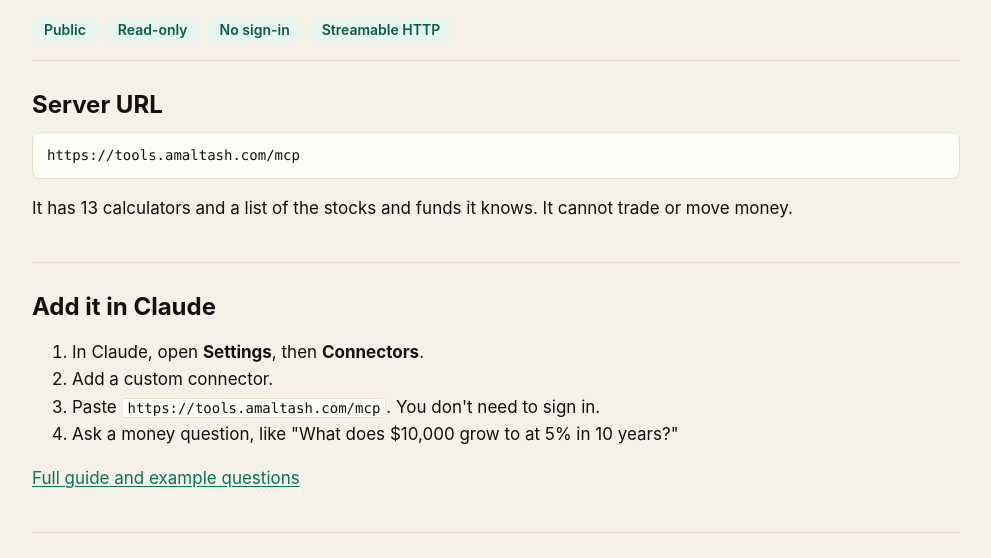
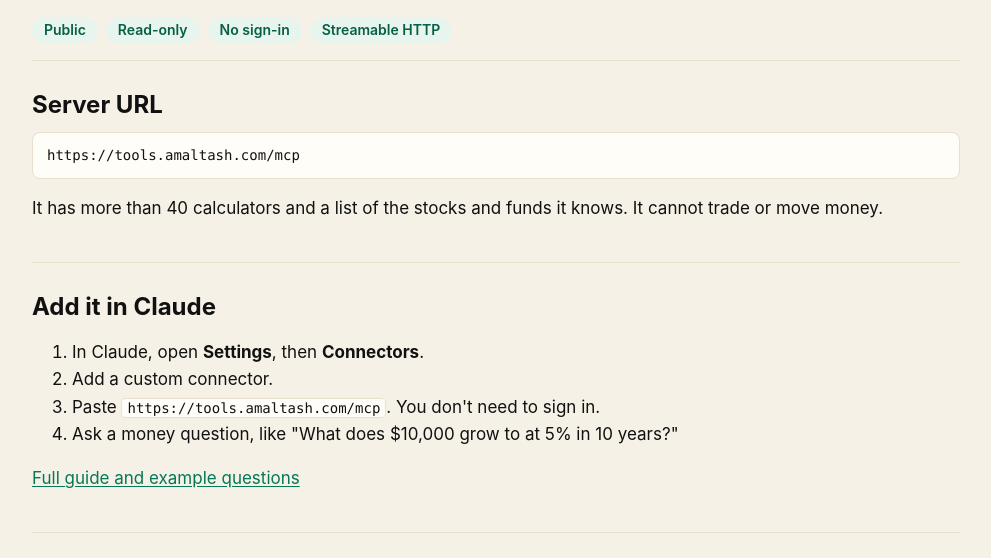
Before and after one commit to amaltash-hq/amaltash-hq.github.io, a plain HTML site: page mcp/index.html in a window 1280 px wide. Shown: the part 219-777 px from the top of the page, without its empty margins (144-1135 px from the left). Drawn offline with Linux system fonts and the light colour scheme.

Commit message:
docs: say 40+ calculators instead of 13 (#2)
Co-authored-by: Arpit Agarwal <arpwal@users.noreply.github.com>
Co-authored-by: Claude Opus 5.5 <noreply@anthropic.com>

```diff
--- a/mcp/index.html
+++ b/mcp/index.html
@@ -12,7 +12,7 @@
 <meta property="og:type" content="website">
 <meta property="og:site_name" content="Amaltash">
 <meta property="og:title" content="Amaltash finance calculator MCP server">
-<meta property="og:description" content="Public, read-only MCP server with 13 finance calculators. No sign-in.">
+<meta property="og:description" content="Public, read-only MCP server with 40+ finance calculators. No sign-in.">
 <meta property="og:url" content="https://amaltash-hq.github.io/mcp/">
 <meta property="og:image" content="https://amaltash-hq.github.io/assets/card-stock.png">
 <meta name="twitter:card" content="summary_large_image">
@@ -60,7 +60,7 @@
   <section id="server">
     <h2>Server URL</h2>
     <pre><code>https://tools.amaltash.com/mcp</code></pre>
-    <p>It has 13 calculators and a list of the stocks and funds it knows. It cannot trade or move money.</p>
+    <p>It has more than 40 calculators and a list of the stocks and funds it knows. It cannot trade or move money.</p>
   </section>
 
   <section id="claude">
```
Also changed, not shown: index.html (+1 -1 lines).
